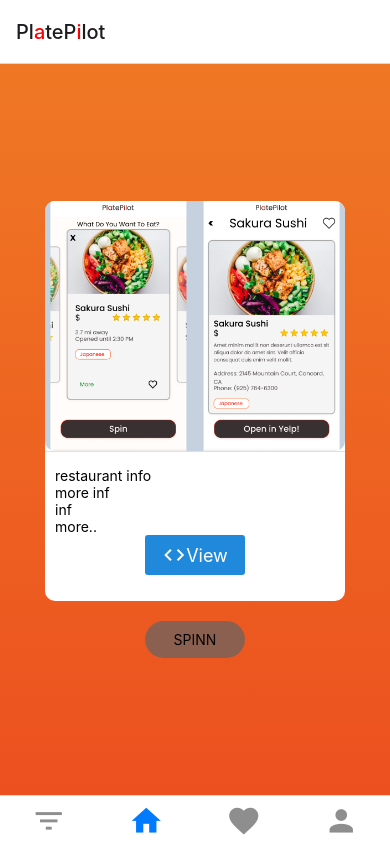
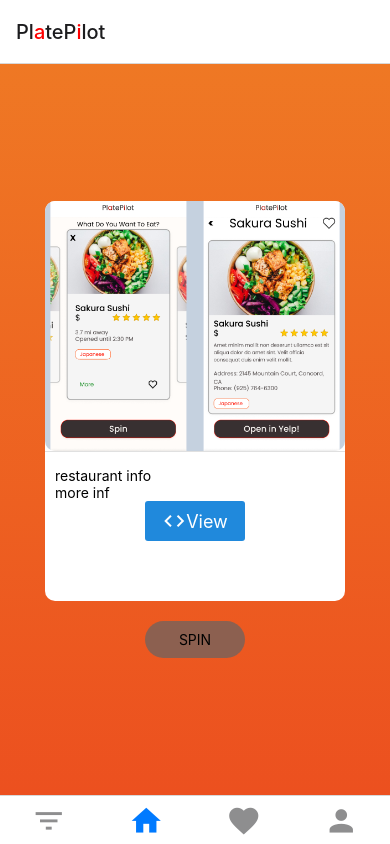
Before and after one commit to lucas-richards/pilot-plate-native, a React Native app: screen /Home in a window 390 px wide. Built offline with nearby package versions, Linux system fonts and the light colour scheme.

Commit message:
less info

```diff
--- a/pages/Home.tsx
+++ b/pages/Home.tsx
@@ -22,12 +22,6 @@
               <Text style={{marginHorizontal: 10}}>
                   more inf
               </Text>
-              <Text style={{marginHorizontal: 10}}>
-                  inf
-              </Text>
-              <Text style={{marginHorizontal: 10}}>
-                  more..
-              </Text>
               <Button
                 onPress={() => alert('view restaurant!')}
                 icon={<Icon name='code' color='#ffffff' />}
@@ -35,9 +29,9 @@
                 title='View' />
             </View>
             <TouchableOpacity
-              onPress={() => alert('SPINNN!!!!')}
+              onPress={() => alert('SPIN!!')}
               style={ styles.button }>
-              <Text style={styles.text}>SPINN</Text>
+              <Text style={styles.text}>SPIN</Text>
             </TouchableOpacity>
 
 
```
